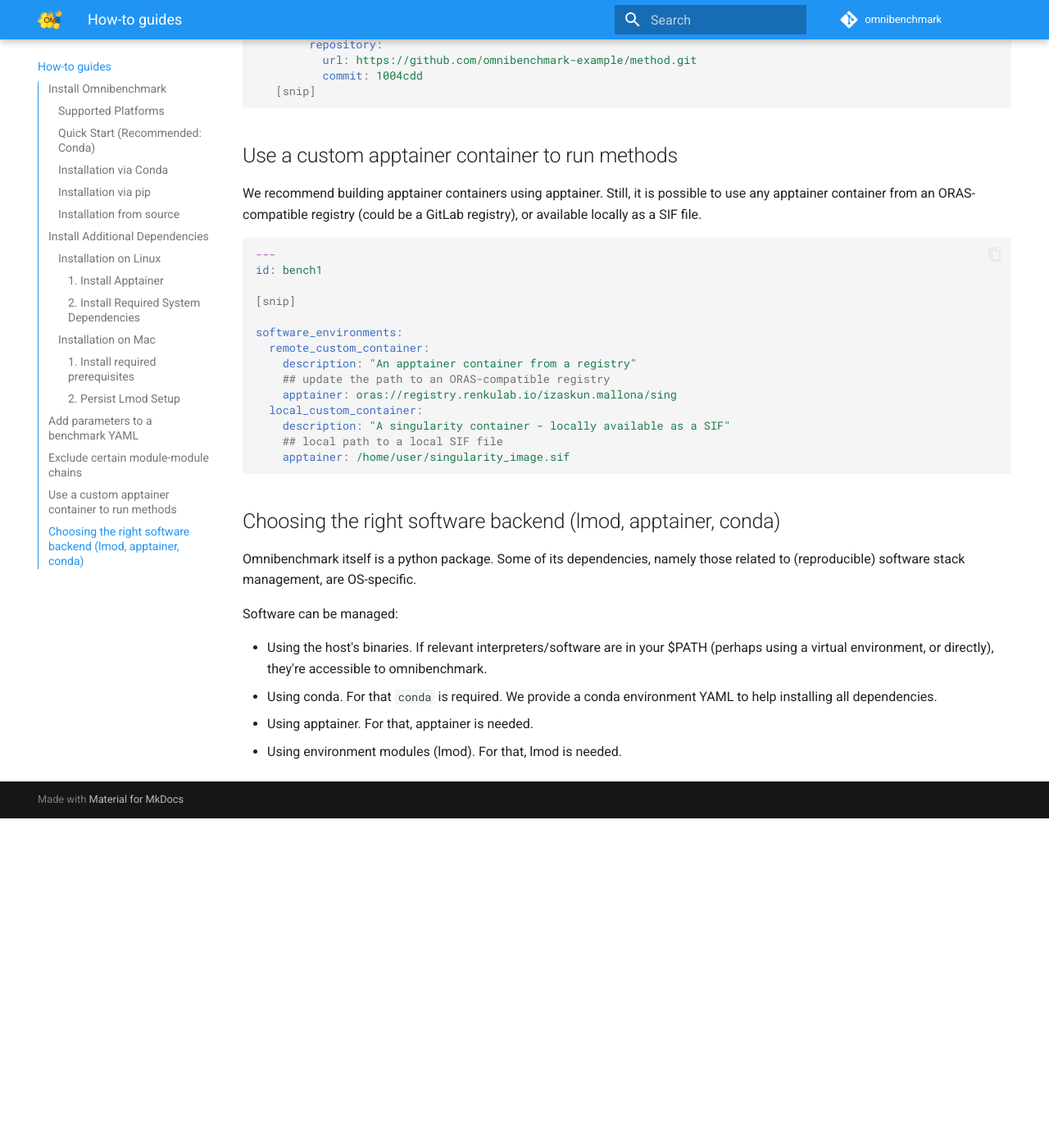
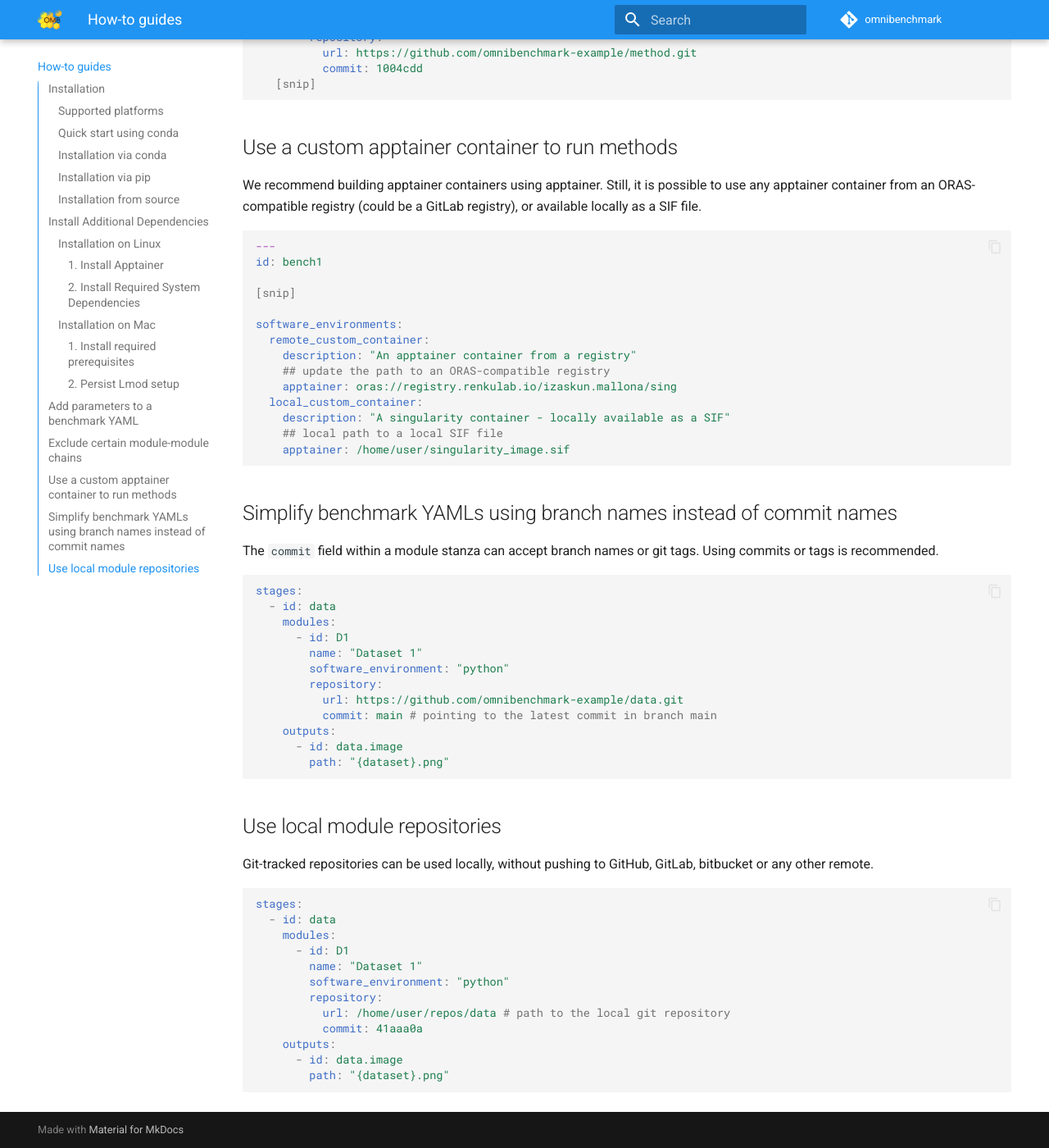
Before and after one commit to omnibenchmark/omnibenchmark, an MkDocs documentation site: the page built from docs/src/howto.md, in a window 1280 px wide and 1400 px high, scrolled down 4765 px. Shown: the whole window at 82% size. Built offline with MkDocs 1.6.1 and Material for MkDocs 9.7.7, drawn with Linux system fonts in a browser that asks for light colours; comment, search, counter and statistics services are not loaded; the version menu is left out; before the commit the page ends 5763 px from its top, so only the background shows below that; some of the changed text lies outside the part shown.

Commit message:
Simplify YAMLs, add two sections to howto, remove team names, add DK to news

````diff
--- a/docs/requirements.txt
+++ b/docs/requirements.txt
@@ -6,4 +6,4 @@ mkdocs-click
 boto3
 minio
 mike
-.. # that is, this very omnibenchmark version
+. # that is, this very omnibenchmark version
--- a/docs/src/howto.md
+++ b/docs/src/howto.md
@@ -1,19 +1,22 @@
-## Install Omnibenchmark
+## Installation
 
 Omnibenchmark is a pip-installable python package ([PyPI](https://pypi.org/project/omnibenchmark/), [source code](https://github.com/omnibenchmark/omnibenchmark)).
 
-### Supported Platforms
+### Supported platforms
+
+Even if Omnibenchmark installs, there are limitations of running benchmarks on some operating systems.
 
 | Backend      | Linux | MacOS | Windows |
 |--------------|-------|-------|---------|
-| Conda        | ✅    | ✅    | ❌       |
+| Conda        | ✅    | ✅    | ⚠️       |
 | Apptainer    | ✅    | ❌    | ❌       |
 | Easybuild    | ✅    | ⚠️    | ❌       |
 | Lmod         | ✅    | ⚠️    | ❌       |
 
-Do note that some backends work with caveats, according to [their documentation](https://tutorial.easybuild.io/2020-06-isc20/installation/#linux). This mean that, even we support the backend, the recipes to build and deploy the software environments used in your benchmark might not work out-of-the-box in all platforms and architectures.
 
-### Quick Start (Recommended: Conda)
+Similarly, the system architecture matters. Conda packages built for amd64 do not run on arm64 machines.
+
+### Quick start using conda
 
 ```shell
 # Install Miniforge and git if not already installed
@@ -30,7 +33,7 @@ ob --version
 
 For detailed instructions, see below.
 
-### Installation via Conda
+### Installation via conda
 
 This is the **recommended** way to install Omnibenchmark because it also enables using conda-managed workflows. Similarly, we provide a conda environment YAML to help installing other dependencies, such as `lmod` or `easybuild`.
 
@@ -206,9 +209,9 @@ Check everything works with:
 
     ```
 
-#### 2. Persist Lmod Setup
+#### 2. Persist Lmod setup
 
-To ensure `lmod` is available in every terminal session, **add the following to your shell profile**:
+To ensure `lmod` is available in every terminal session, add the following to your shell profile:
 
 - For `bash`, edit `~/.bash_profile` or `~/.bashrc`
 - For `zsh` (default on modern macOS), edit `~/.zprofile` or `~/.zshrc`
@@ -288,13 +291,41 @@ software_environments:
     apptainer: /home/user/singularity_image.sif
 ```
 
-## Choosing the right software backend (lmod, apptainer, conda)
+## Simplify benchmark YAMLs using branch names instead of commit names
 
-Omnibenchmark itself is a python package. Some of its dependencies, namely those related to (reproducible) software stack management, are OS-specific.
+The `commit` field within a module stanza can accept branch names or git tags. Using commits or tags is recommended.
 
-Software can be managed:
+```yaml
+stages:
+  - id: data
+    modules:
+      - id: D1
+        name: "Dataset 1"
+        software_environment: "python"
+        repository:
+          url: https://github.com/omnibenchmark-example/data.git
+          commit: main # pointing to the latest commit in branch main
+    outputs:
+      - id: data.image
+        path: "{dataset}.png"
+```
 
-- Using the host's binaries. If relevant interpreters/software are in your $PATH (perhaps using a virtual environment, or directly), they're accessible to omnibenchmark.
-- Using conda. For that `conda` is required. We provide a conda environment YAML to help installing all dependencies.
-- Using apptainer. For that, apptainer is needed.
-- Using environment modules (lmod). For that, lmod is needed.
+
+## Use local module repositories
+
+Git-tracked repositories can be used locally, without pushing to GitHub, GitLab, bitbucket or any other remote.
+
+```yaml
+stages:
+  - id: data
+    modules:
+      - id: D1
+        name: "Dataset 1"
+        software_environment: "python"
+        repository:
+          url: /home/user/repos/data # path to the local git repository
+          commit: 41aaa0a
+    outputs:
+      - id: data.image
+        path: "{dataset}.png"
+```
````
Also changed, not shown: other parts of docs/src/howto.md (+1 -1 lines), docs/src/examples.md (+1 -1 lines), docs/src/news.md (+4 -0 lines), docs/src/team.md (+0 -4 lines), docs/src/tutorial.md (+6 -20 lines).
